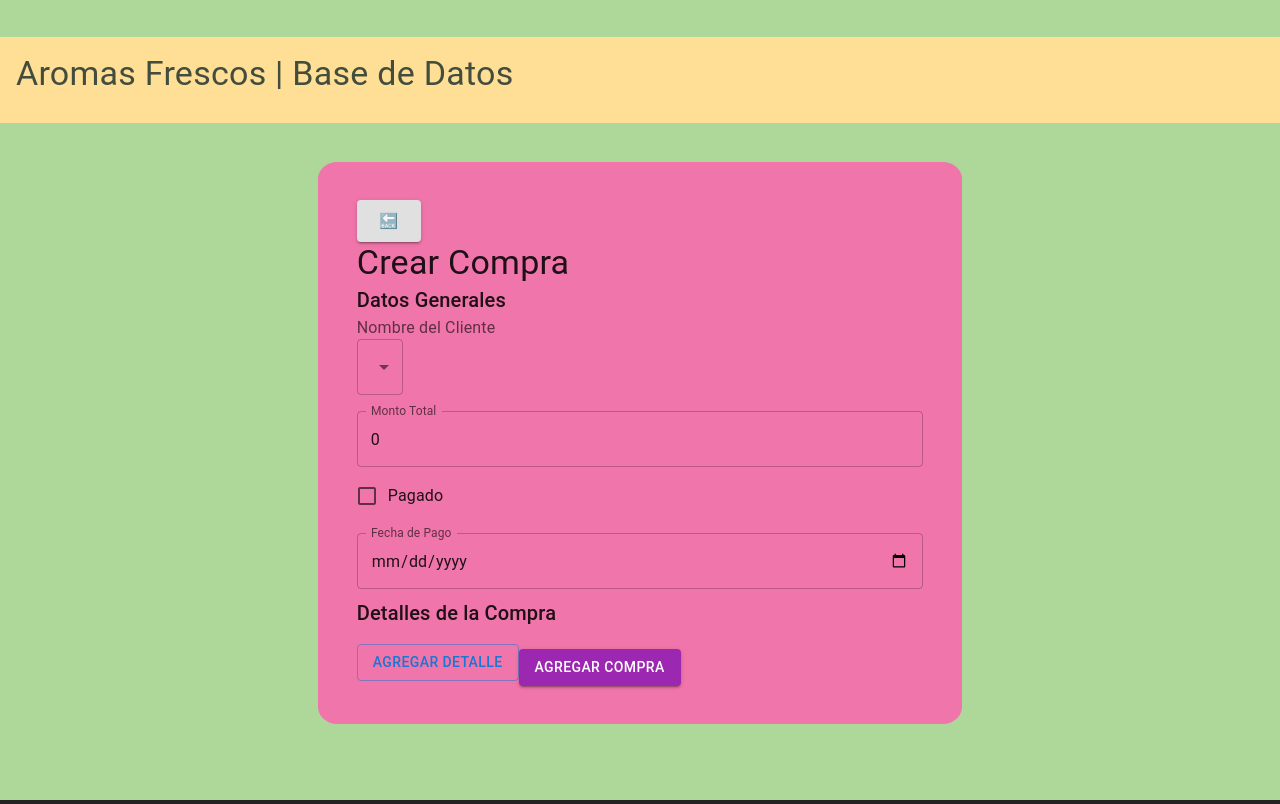
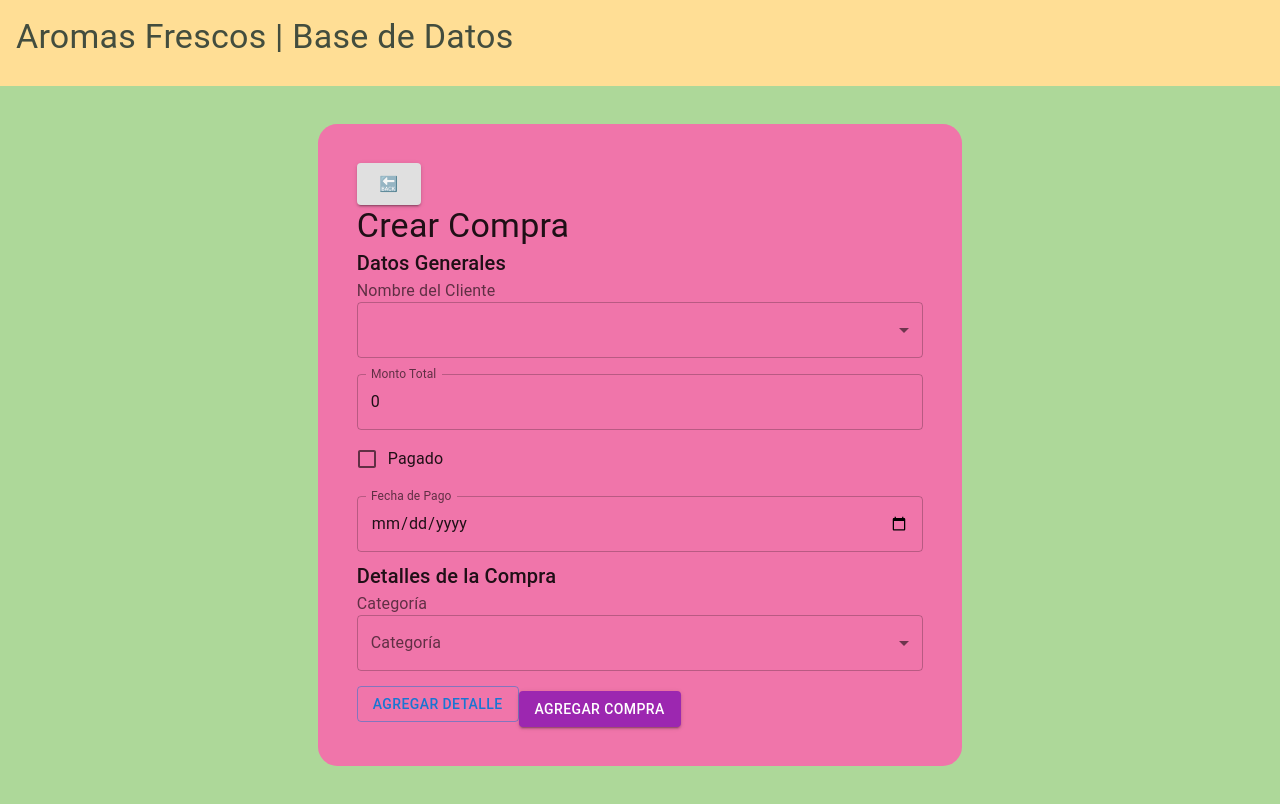
Before and after one commit to adharainfinita/aromas-frescos, a React (Vite) app in the folder front/: page /createPurchase in a window 1280 px wide. Built offline with nearby package versions, Linux system fonts and the light colour scheme.

Commit message:
from purchase feat

```diff
--- a/front/src/components/Filters.tsx
+++ b/front/src/components/Filters.tsx
@@ -36,8 +36,8 @@ const Filters: React.FC = () => {
 		dispatch(orderProducts(event.target.value as string));
 	};
 	return (
-		<Box>
-			<Box sx={{ display: "flex", flexWrap: "wrap", gap: 2, mb: 3 }}>
+		<>
+			<Box sx={{ display: "flex", overflowWrap: "break-word", gap: 2, mb: 3 }}>
 				<TextField
 					label="Categoría"
 					select
@@ -82,7 +82,7 @@ const Filters: React.FC = () => {
 				<MenuItem value="A">Ascendente</MenuItem>
 				<MenuItem value="D">Descendente</MenuItem>
 			</TextField>
-		</Box>
+		</>
 	);
 };
 
--- a/front/src/components/FormCreatePurchase.tsx
+++ b/front/src/components/FormCreatePurchase.tsx
@@ -8,11 +8,11 @@ import {
 	InputLabel,
 	Select,
 	MenuItem,
-	SelectChangeEvent
+	SelectChangeEvent,
 } from "@mui/material";
 import { createPurchase } from "../services/purchasesServices";
 import { useNavigate } from "react-router-dom";
-import { useSelector } from "react-redux";
+import { useSelector, useDispatch } from "react-redux";
 import {
 	PurchaseForm,
 	IdetailsForm,
@@ -20,11 +20,14 @@ import {
 } from "../interfaces/purchase";
 import { RootState } from "../redux/store";
 import Swal from "sweetalert2";
+import { filterProductsByCategory } from "../redux/features/productsSlice";
 
 const FormCreatePurchase: React.FC = () => {
 	const navigate = useNavigate();
+	const dispatch = useDispatch();
 	const customers = useSelector((state: RootState) => state.clients.customers);
 	const products = useSelector((state: RootState) => state.products.products);
+
 	// Estados para los datos generales de la compra y detalles
 	const [purchaseGeneral, setPurchaseGeneral] = useState<PurchaseForm>({
 		customerId: 0,
@@ -71,6 +74,13 @@ const FormCreatePurchase: React.FC = () => {
 		);
 	};
 
+	// Manejo de cambios en la categoría seleccionada
+	const handleCategoryChange = (
+		event: React.ChangeEvent<{ value: unknown }>
+	) => {
+		dispatch(filterProductsByCategory(event.target.value as string));
+	};
+
 	// Agregar un nuevo detalle de compra
 	const addDetail = () => {
 		setPurchaseDetails([
@@ -90,15 +100,15 @@ const FormCreatePurchase: React.FC = () => {
 
 		try {
 			await createPurchase(newPurchase);
-			Swal.fire('Éxito', 'al guardar la compra', 'success')
+			Swal.fire("Éxito", "al guardar la compra", "success");
 			navigate("/");
 		} catch (error: any) {
 			Swal.fire({
-				title:'Error!',
+				title: "Error!",
 				text: error,
-				icon: 'error',
-				confirmButtonText: 'Continuar'
-			})
+				icon: "error",
+				confirmButtonText: "Continuar",
+			});
 		}
 	};
 
@@ -130,9 +140,10 @@ const FormCreatePurchase: React.FC = () => {
 				<InputLabel>Nombre del Cliente</InputLabel>
 				<Select
 					name="customerId"
+					fullWidth
 					value={purchaseGeneral.customerId}
 					onChange={handleCustomerChange}
-						label='Cliente'
+					label="Cliente"
 				>
 					{customers.map((customer) => (
 						<MenuItem key={customer.customer_id} value={customer.customer_id}>
@@ -171,13 +182,39 @@ const FormCreatePurchase: React.FC = () => {
 				/>
 
 				<Typography variant="h6">Detalles de la Compra</Typography>
+
+				{/* Filtro por categoría */}
+				<InputLabel>Categoría</InputLabel>
+				<TextField
+					label="Categoría"
+					select
+					fullWidth
+					value={
+						useSelector(
+							(state: RootState) => state.products.requireFilters.category
+						) || ""
+					}
+					onChange={handleCategoryChange}
+				>
+					<MenuItem value="All">Todas</MenuItem>
+					{Array.from(new Set(products.map((p) => p.product_category))).map(
+						(category) => (
+							<MenuItem key={category} value={category}>
+								{category}
+							</MenuItem>
+						)
+					)}
+				</TextField>
+
+				{/* Detalles de la compra */}
 				{purchaseDetails.map((detail, index) => (
 					<div key={index}>
 						<Select
 							name="productId"
+							fullWidth
 							value={detail.productId}
 							onChange={(e) => handleProductChange(index, e)}
-								label='Producto'
+							label="Producto"
 						>
 							{products.map((product) => (
 								<MenuItem key={product.product_id} value={product.product_id}>
```
Also changed, not shown: front/src/components/SliderBar.tsx (+4 -4 lines). Lines whose indentation alone changed are shown as unchanged.
